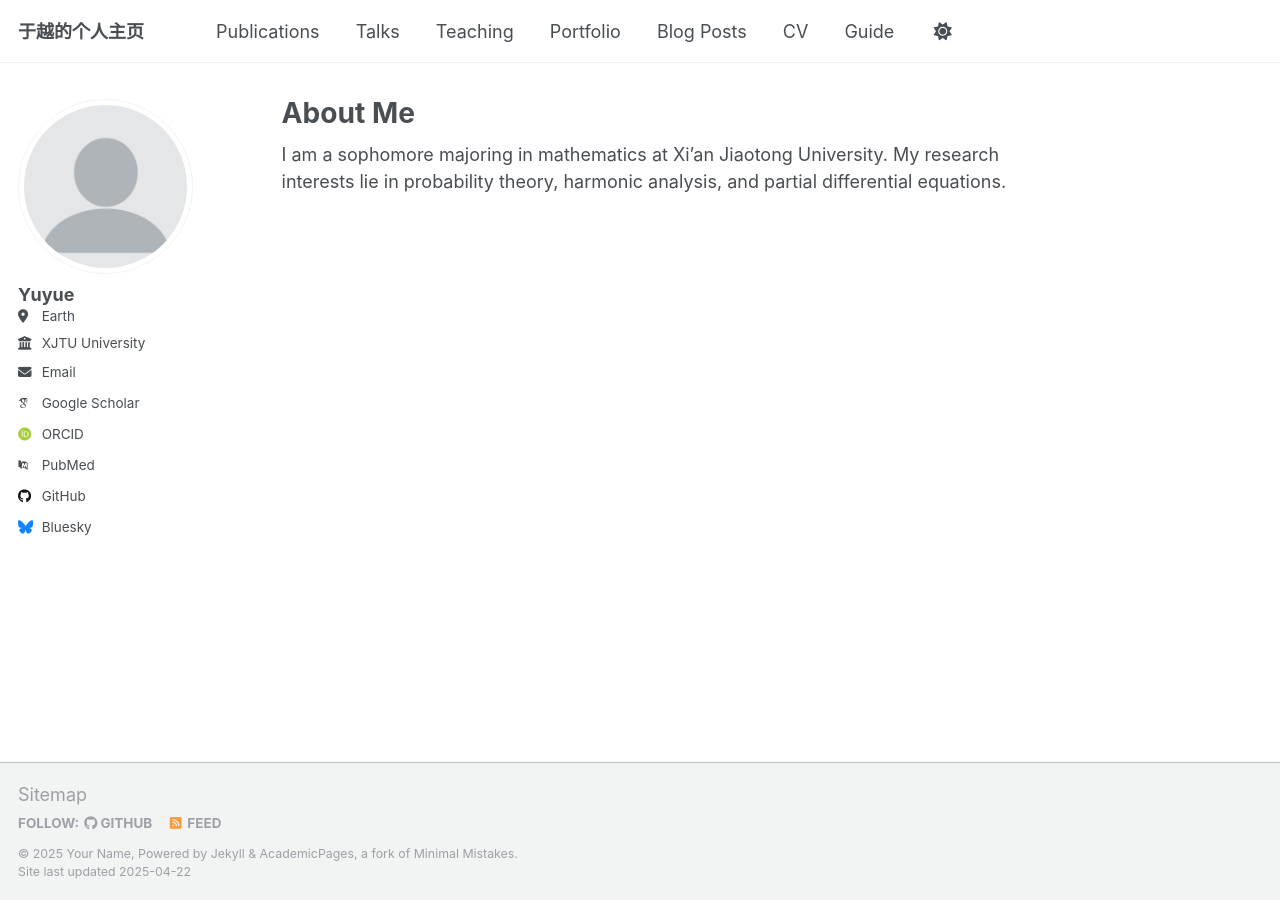
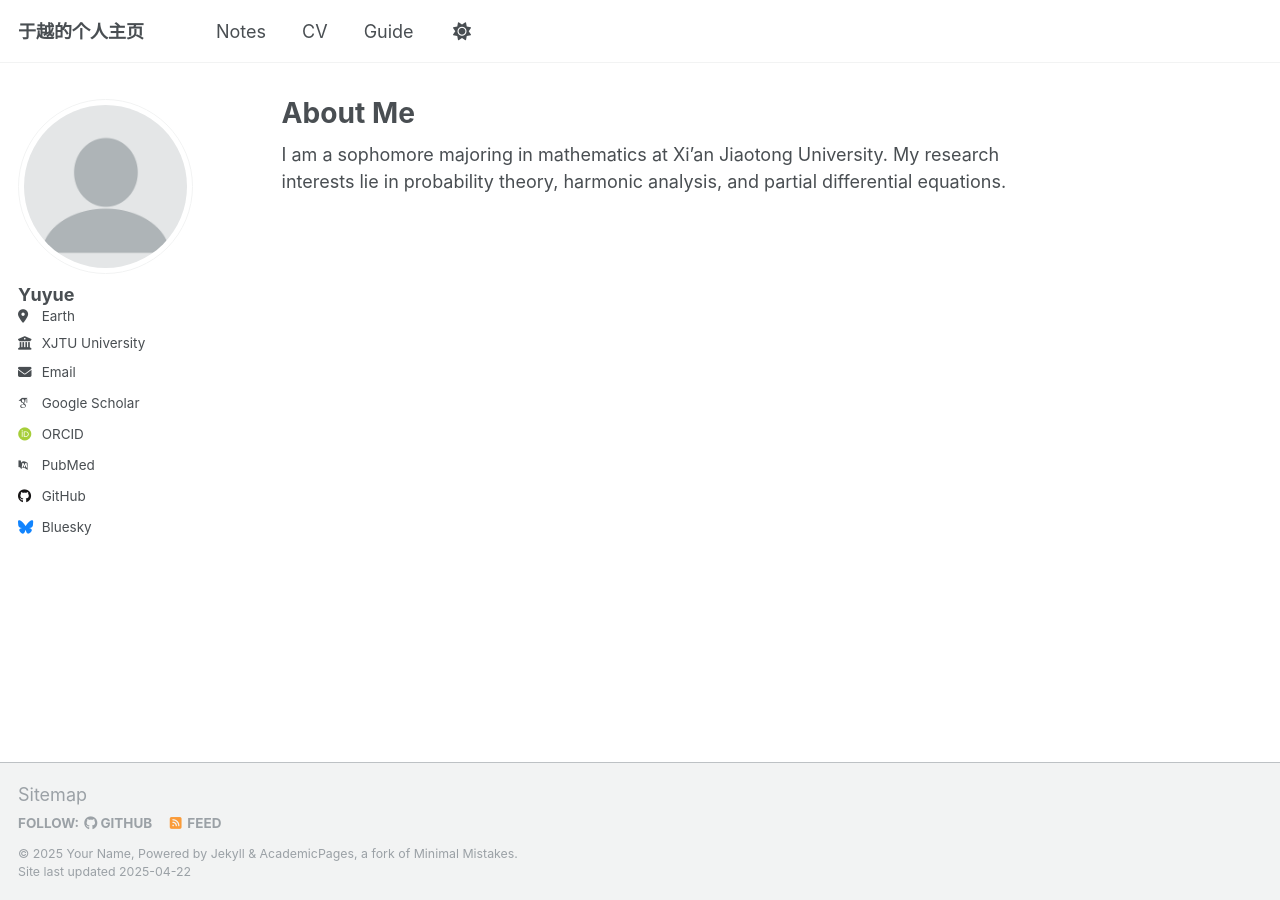
Before and after one commit to 9024yuy/9024yuy.github.io, a Jekyll site: the page built from _pages/about.md, in a window 1280 px wide. Built offline with Jekyll 4.4.1, drawn with Linux system fonts in a browser that asks for light colours; some web fonts are replaced.

Commit message:
Update navigation.yml

```diff
--- a/_data/navigation.yml
+++ b/_data/navigation.yml
@@ -8,20 +8,9 @@
 #      Markdown formatted page while the second is generated using JSON.
 
 main:
-  - title: "Publications"
-    url: /publications/
 
-  - title: "Talks"
-    url: /talks/
-
-  - title: "Teaching"
-    url: /teaching/
-
-  - title: "Portfolio"
-    url: /portfolio/
-
-  - title: "Blog Posts"
-    url: /year-archive/
+  - title: "Notes"
+    url: /Notes/
 
   - title: "CV"
     url: /cv/
```
